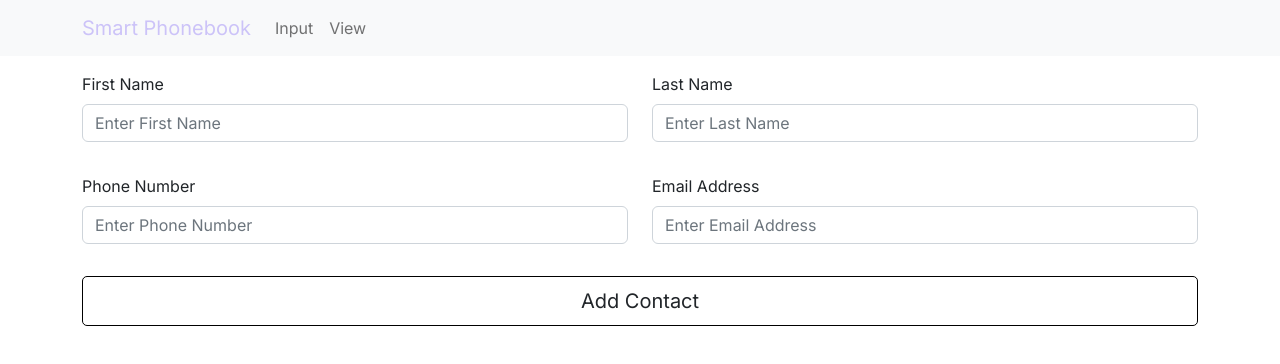
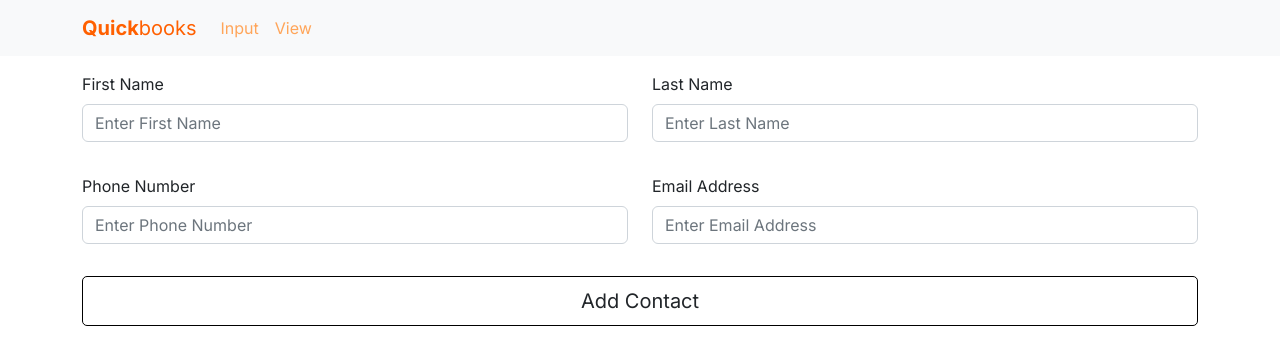
Before and after one commit to Adi54321/quickbooks, a React (Create React App) app in the folder client/: page /input in a window 1280 px wide. Shown: the top 364 px of the page. Built offline with nearby package versions, Linux system fonts and the light colour scheme.

Commit message:
Setup MySQL schema

```diff
--- a/client/public/index.html
+++ b/client/public/index.html
@@ -4,12 +4,10 @@
     <meta charset="utf-8" />
     <link rel="icon" href="%PUBLIC_URL%/favicon.ico" />
     <meta name="viewport" content="width=device-width, initial-scale=1" />
-    <meta name="theme-color" content="#000000" />
     <meta
       name="description"
-      content="Web site created using create-react-app"
+      content="A smart phonebook web-app that allows you to maintain your contact list and instantly export it as a CSV."
     />
-    <link rel="apple-touch-icon" href="%PUBLIC_URL%/logo192.png" />
     <title>Quickbooks</title>
   </head>
   <body>
--- a/client/src/components/EditRow.js
+++ b/client/src/components/EditRow.js
@@ -11,7 +11,7 @@ const EditRow = ({ val, setEditView, setContactList, contactList }) => {
 	const [newEmailAddress, setNewEmailAddress] = useState(val.emailAddress);
 
 	const updateContact = (id) => {
-		Axios.put("https://smart-phonebook.herokuapp.com/update", {
+		Axios.put("http://localhost:8000/update", {
 			id: id,
 			firstName: newFirstName,
 			lastName: newLastName,
--- a/client/src/components/Input.js
+++ b/client/src/components/Input.js
@@ -6,7 +6,7 @@ import Axios from "axios";
 import "../styles/input.css";
 
 const Input = () => {
-  const history = useNavigate();
+  const navigate = useNavigate();
 
   const [firstName, setFirstName] = useState("");
   const [lastName, setLastName] = useState("");
@@ -27,14 +27,14 @@ const Input = () => {
 
     if (isValid === true) {
       // Update URL according to deployment.
-      Axios.post("https://smart-phonebook.herokuapp.com/input", {
+      Axios.post("http://localhost:8000/input", {
         firstName: firstName,
         lastName: lastName,
         phoneNumber: phoneNumber,
         emailAddress: emailAddress,
       })
         .then(() => {
-          history.push("/view");
+          navigate("/view");
         })
         .catch((err) => {
           console.log("Request failed:", err);
--- a/client/src/components/NavigationBar.js
+++ b/client/src/components/NavigationBar.js
@@ -6,16 +6,16 @@ const NavigationBar = () => {
     <div>
       <Navbar bg="light" expand="lg">
         <Container>
-          <Navbar.Brand as={Link} to="/" style={{ color: "#ccc3f8" }}>
-            Smart Phonebook
+          <Navbar.Brand as={Link} to="/" style={{ color: "#FF6000" }}>
+            <strong>Quick</strong>books
           </Navbar.Brand>
           <Navbar.Toggle aria-controls="basic-navbar-nav" />
           <Navbar.Collapse id="basic-navbar-nav">
             <Nav className="me-auto">
-              <Nav.Link as={Link} to="/input">
+              <Nav.Link as={Link} to="/input" style={{ color: "#FFA559" }}>
                 Input
               </Nav.Link>
-              <Nav.Link as={Link} to="/view">
+              <Nav.Link as={Link} to="/view" style={{ color: "#FFA559" }}>
                 View
               </Nav.Link>
             </Nav>
--- a/client/src/components/View.js
+++ b/client/src/components/View.js
@@ -10,7 +10,7 @@ const View = () => {
 
   useEffect(() => {
     //Update URL according to deployment.
-    Axios.get("https://smart-phonebook.herokuapp.com/view").then((response) => {
+    Axios.get("http://localhost:8000/view").then((response) => {
       setContactList(response.data);
     }).catch((err) => {
       console.log("Request failed:", err);
@@ -19,7 +19,7 @@ const View = () => {
 
   const deleteContact = (id) => {
     //Update URL according to deployment.
-    Axios.delete(`https://smart-phonebook.herokuapp.com/delete/${id}`).then(
+    Axios.delete(`http://localhost:8000/delete/${id}`).then(
       () => {
         setContactList(
           contactList.filter((val) => {
@@ -31,7 +31,7 @@ const View = () => {
   };
 
   const clearAll = () => {
-    Axios.delete("https://smart-phonebook.herokuapp.com/deleteAll").then(() => {
+    Axios.delete("http://localhost:8000/deleteAll").then(() => {
       setContactList([]);
     });
   };
```
